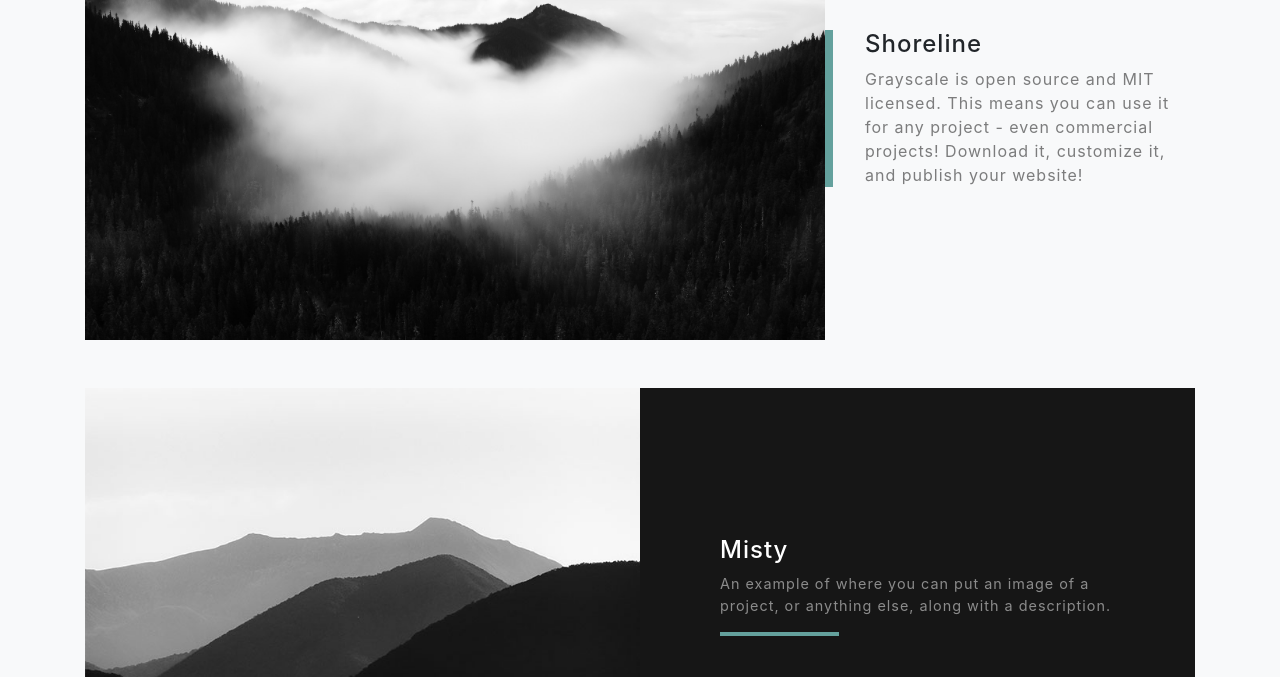
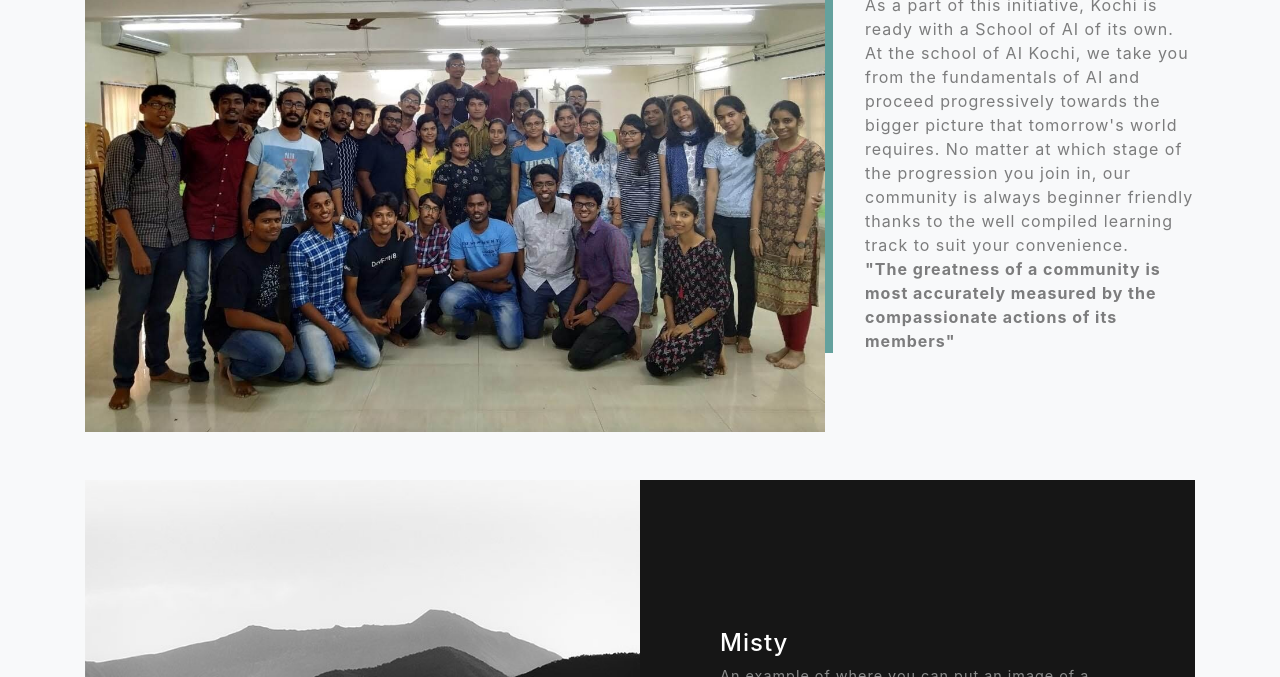
Before and after one commit to schoolof-ai-kochi/schoolof-ai-kochi.github.io, a website with bundled scripts: page index.html in a window 1280 px wide. Shown: the part 1781-2458 px from the top of the page. Built offline with nearby package versions, Linux system fonts and the light colour scheme.

Commit message:
Update index.html

```diff
--- a/index.html
+++ b/index.html
@@ -84,12 +84,15 @@
       <!-- Featured Project Row -->
       <div class="row align-items-center no-gutters mb-4 mb-lg-5">
         <div class="col-xl-8 col-lg-7">
-          <img class="img-fluid mb-3 mb-lg-0" src="img/bg-masthead.jpg" alt="">
+          <img class="img-fluid mb-3 mb-lg-0" src="img/background.jpg" alt="">
         </div>
         <div class="col-xl-4 col-lg-5">
           <div class="featured-text text-center text-lg-left">
-            <h4>Shoreline</h4>
-            <p class="text-black-50 mb-0">Grayscale is open source and MIT licensed. This means you can use it for any project - even commercial projects! Download it, customize it, and publish your website!</p>
+            <h4>School of AI Kochi</h4>
+            <p class="text-black-50 mb-0">As a part of this initiative, Kochi is ready with a School of AI of its own. At the school of AI Kochi, we take you from the fundamentals of AI and proceed progressively towards the bigger picture that tomorrow's world requires. No matter at which stage of the progression you join in, our community is always beginner friendly thanks to the well compiled learning track to suit your convenience.
+            </p>
+            <p class="text-black-50 mb-0"><b>"The greatness of a community is most accurately measured by the compassionate actions of its members"
+            </b></p>
           </div>
         </div>
       </div>
```
